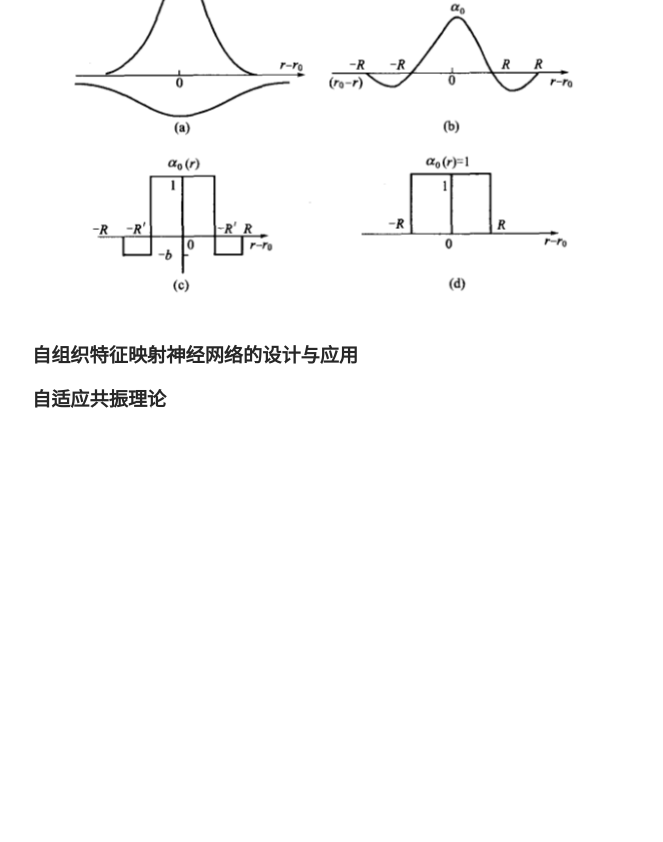
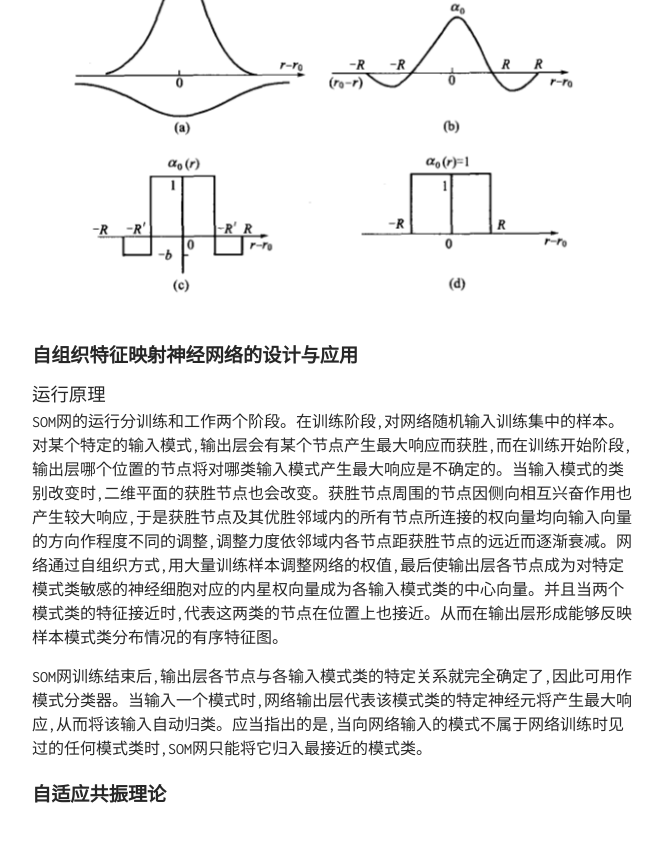
Before and after one commit to TobiahShaw/TobiahShaw.github.io, a Jekyll site: the page built from _posts/2019-10-26-NN-of-Competitive learning.md, in a window 1280 px wide and 900 px high, scrolled down 6890 px. Shown: the top 842 px of the window, without its empty margins (308-971 px from the left). Built offline with Jekyll 4.4.1, drawn with Linux system fonts in a browser that asks for light colours; our own code applies the rules of GitHub Pages for plain Markdown files; formulas are drawn with MathJax 3; before the commit the page ends 7396 px from its top, so only the background shows below that.

Commit message:
Operation principle

```diff
--- a/_posts/2019-10-26-NN-of-Competitive learning.md
+++ b/_posts/2019-10-26-NN-of-Competitive learning.md
@@ -150,4 +150,10 @@ SOM网采用的学习算法称为 Kohonen算法，是在胜者为王算法基础
 
 ## 自组织特征映射神经网络的设计与应用
 
+### 运行原理
+
+SOM网的运行分训练和工作两个阶段。在训练阶段,对网络随机输入训练集中的样本。对某个特定的输入模式,输出层会有某个节点产生最大响应而获胜,而在训练开始阶段,输出层哪个位置的节点将对哪类输入模式产生最大响应是不确定的。当输入模式的类别改变时,二维平面的获胜节点也会改变。获胜节点周围的节点因侧向相互兴奋作用也产生较大响应,于是获胜节点及其优胜邻域内的所有节点所连接的权向量均向输入向量的方向作程度不同的调整,调整力度依邻域内各节点距获胜节点的远近而逐渐衰减。网络通过自组织方式,用大量训练样本调整网络的权值,最后使输出层各节点成为对特定模式类敏感的神经细胞对应的内星权向量成为各输入模式类的中心向量。并且当两个模式类的特征接近时,代表这两类的节点在位置上也接近。从而在输出层形成能够反映样本模式类分布情况的有序特征图。
+
+SOM网训练结束后,输出层各节点与各输入模式类的特定关系就完全确定了,因此可用作模式分类器。当输入一个模式时,网络输出层代表该模式类的特定神经元将产生最大响应,从而将该输入自动归类。应当指出的是,当向网络输入的模式不属于网络训练时见过的任何模式类时,SOM网只能将它归入最接近的模式类。
+
 ## 自适应共振理论
```
